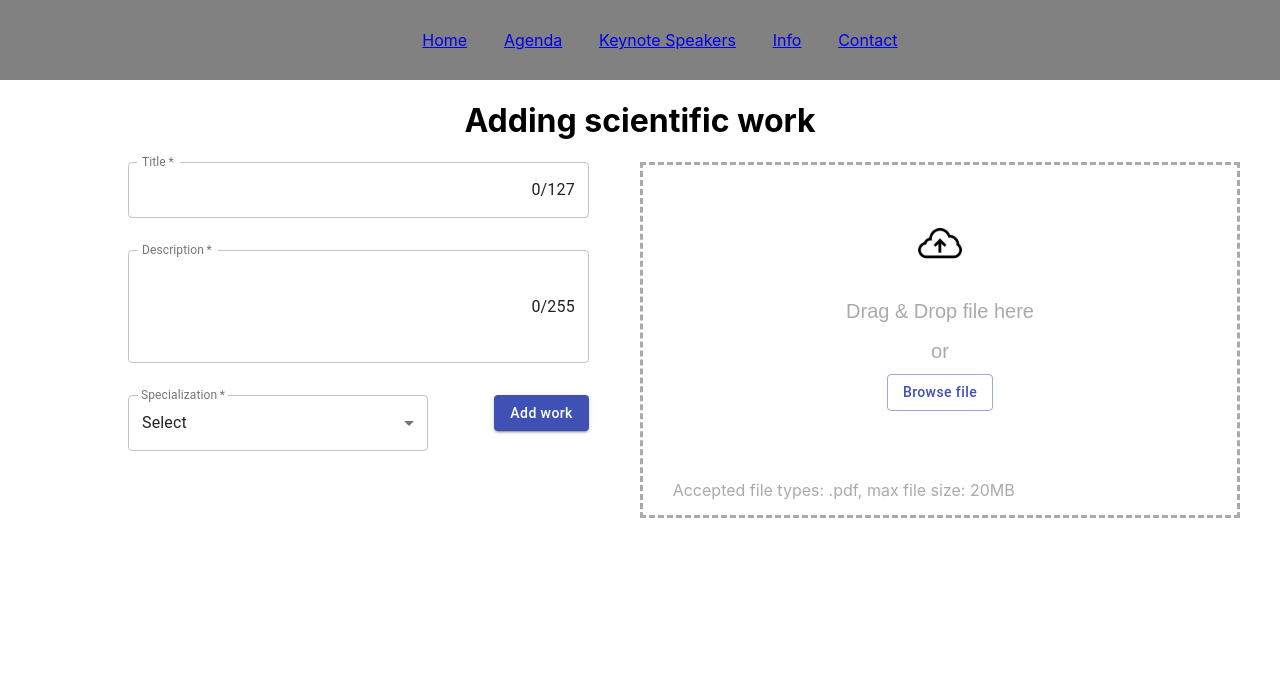
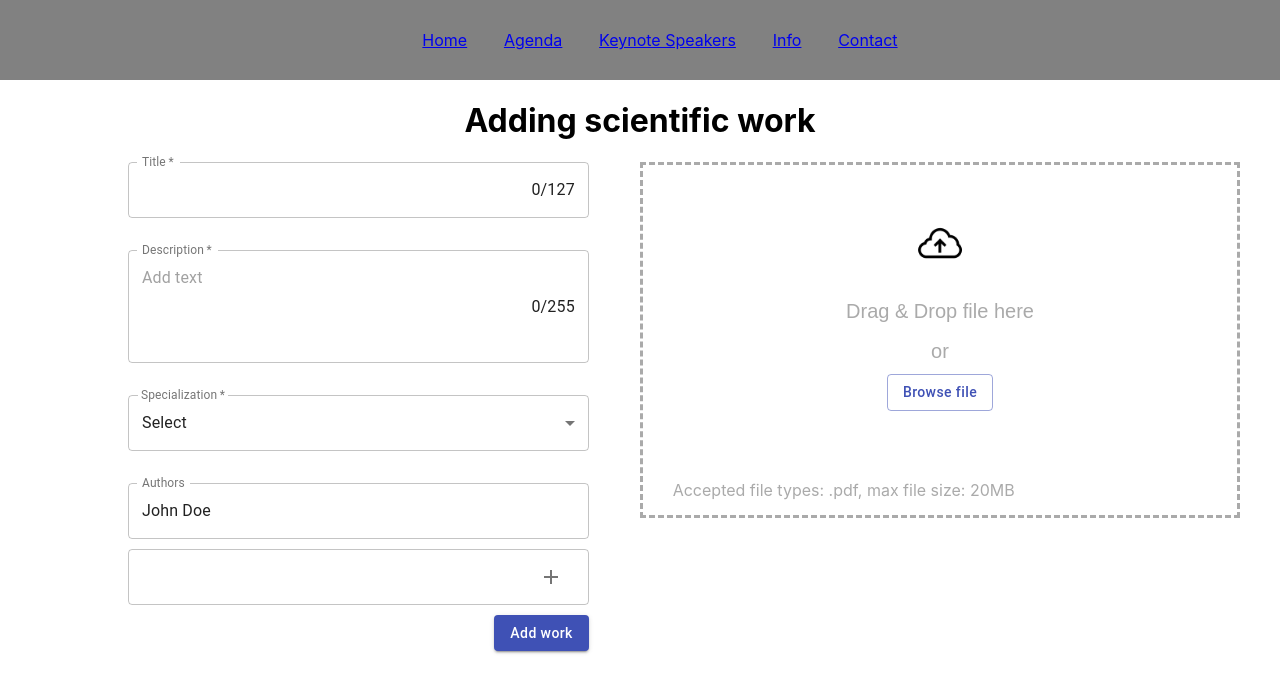
Before and after one commit to WyimaginowaneKoniki/Kongres, a React (Create React App) app in the folder web-client/: page /adding-work in a window 1280 px wide. Shown: the top 692 px of the page. Built offline with nearby package versions, Linux system fonts and the light colour scheme.

Commit message:
Add other authors textfields

```diff
--- a/web-client/src/pages/adding-work.js
+++ b/web-client/src/pages/adding-work.js
@@ -1,4 +1,5 @@
 import React from "react";
+import { v4 as uuidv4 } from "uuid";
 import "../App.css";
 import DropZone from "../components/DropZone";
 import Button from "@material-ui/core/Button";
@@ -10,10 +11,11 @@ import MenuItem from "@material-ui/core/MenuItem";
 import FormControl from "@material-ui/core/FormControl";
 import Select from "@material-ui/core/Select";
 import InputAdornment from "@material-ui/core/InputAdornment";
-import FormHelperText from "@material-ui/core/FormHelperText";
 import * as yup from "yup";
 import { useForm } from "react-hook-form";
 import { yupResolver } from "@hookform/resolvers/yup";
+import { Container, IconButton } from "@material-ui/core";
+import AddIcon from "@material-ui/icons/Add";
 const { useState } = React;
 
 function AddingWork(props) {
@@ -47,7 +49,7 @@ function AddingWork(props) {
     },
     formControl: {
       marginBottom: "32px",
-      width: "300px",
+      width: "100%",
     },
     inputLabel: {
       backgroundColor: "white",
@@ -59,6 +61,10 @@ function AddingWork(props) {
       // marginRight: '5%',
       float: "right",
       textTransform: "none",
+    },
+    textFieldAuthor: {
+      marginBottom: "10px",
+      width: "100%",
     },
   });
 
@@ -84,6 +90,8 @@ function AddingWork(props) {
 
   const maxTitleSize = 127;
   const maxDescriptionSize = 255;
+  const maxAuthors = 9;
+  const maxAuthorName = 53;
 
   const [specialization, setSpecialization] = React.useState("");
   const schema = yup.object().shape({
@@ -103,6 +111,11 @@ function AddingWork(props) {
         `Description should be ${maxDescriptionSize} characters or less`
       )
       .required("Required field"),
+    authors: yup
+      .string()
+      .matches(/^[A-Za-z]*$/, "Author's name should only contain letters")
+      .max(maxAuthorName, `Author's name should be ${maxAuthorName} characters or less`)
+
   });
 
   const { register, handleSubmit, errors } = useForm({
@@ -118,6 +131,78 @@ function AddingWork(props) {
   const handleChangeSelect = (event) => {
     setSpecialization(event.target.value);
   };
+
+  const [authors, setAuthor] = useState([{ id: uuidv4()}]);
+
+  const handleAddField = () => {
+    console.log("authors", authors);
+
+    // Get ID of last TextField with Author and check, if this input is not empty
+    const a = authors[authors.length - 1];
+    const last = document.getElementById("authors-" + a.id);
+    if(last.value != "" && authors.length < maxAuthors)
+      setAuthor([...authors, { id: uuidv4()}]);
+  };
+
+  const handleChangeInput = (id, event) => {
+    const newAuthorField = authors.map((i) => {
+      if (id === i.id) {
+        i[event.target.name] = event.target.value;
+      }
+      return i;
+    });
+
+    setAuthor(newAuthorField);
+  };
+
+  const authorList = authors.map((a) => {
+    if (authors[authors.length - 1].id == a.id)
+      return (
+        <div key={a.id}>
+          <TextField
+            className={style.textFieldAuthor}
+            inputRef={register}
+            id={"authors-" + a.id}
+            name="authors"
+            autoComplete="authors"
+            InputLabelProps={{
+              shrink: true,
+            }}
+            InputProps={{
+              endAdornment: (
+                <InputAdornment position="end">
+                  <IconButton onClick={handleAddField}>
+                    <AddIcon />
+                  </IconButton>
+                </InputAdornment>
+              ),
+            }}
+            onChange={(event) => handleChangeInput(a.id, event)}
+            variant="outlined"
+            error={!!errors.authors}
+            helperText={errors?.authors?.message}
+          />
+        </div>
+      );
+    return (
+      <div key={a.id}>
+        <TextField
+          className={style.textFieldAuthor}
+          inputRef={register}
+          id={"authors-" + a.id}
+          name="authors"
+          autoComplete="authors"
+          InputLabelProps={{
+            shrink: true,
+          }}
+          onChange={(event) => handleChangeInput(a.id, event)}
+          variant="outlined"
+          error={!!errors.authors}
+          helperText={errors?.authors?.message}
+        />
+      </div>
+    );
+  });
 
   return (
     <div className={style.main}>
@@ -173,6 +258,7 @@ function AddingWork(props) {
               }}
               multiline
               rows={4}
+              placeholder="Add text"
               onChange={handleChange("description")}
               variant="outlined"
               error={!!errors.description}
@@ -232,6 +318,23 @@ function AddingWork(props) {
               </Select>
             </FormControl>
 
+            {/* Authors */}
+            <TextField
+              className={style.textFieldAuthor}
+              inputRef={register}
+              id="authors-adding-work"
+              name="authors"
+              label="Authors"
+              autoComplete="authors"
+              InputLabelProps={{
+                shrink: true,
+              }}
+              value="John Doe"
+              variant="outlined"
+            />
+
+            {authorList}
+
             <Button
               className={style.addButton}
               color="primary"
```
